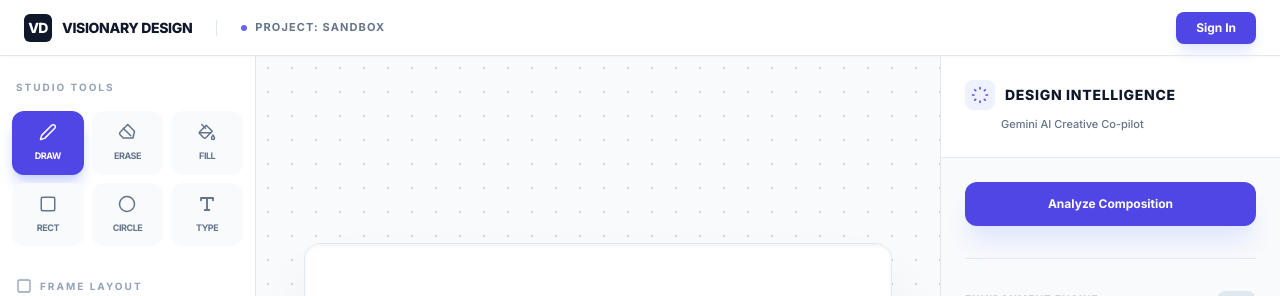
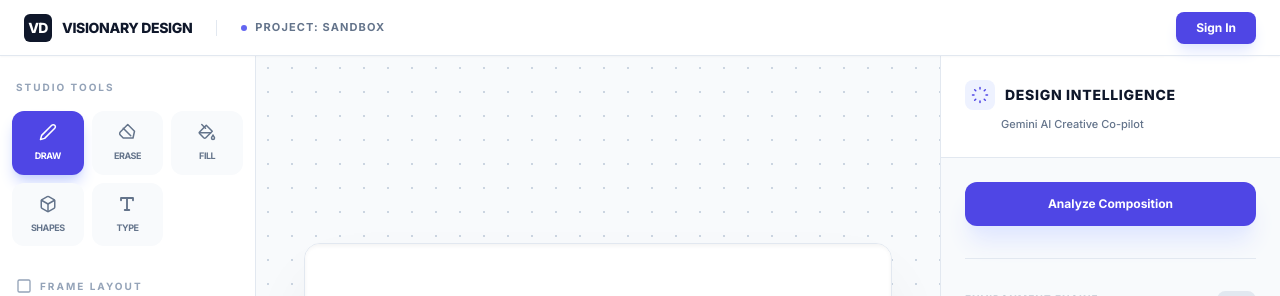
Before and after one commit to zsham/Visionary-Design, a React (Vite) app: page / in a window 1280 px wide. Shown: the top 296 px of the page. Built offline with nearby package versions, Linux system fonts and the light colour scheme.

Commit message:
feat: Add Shapes tool to ControlPanel
Introduces a new "Shapes" tool to the control panel, allowing users to select basic geometric shapes. This enhances the drawing capabilities by providing predefined shape options. Icons for Rectangle and Circle have been made reusable with a `size` prop.

```diff
--- a/components/ControlPanel.tsx
+++ b/components/ControlPanel.tsx
@@ -1,5 +1,5 @@
 
-import React, { useRef } from 'react';
+import React, { useRef, useState } from 'react';
 import { Tool, CanvasState, AspectRatio } from '../types';
 
 interface ControlPanelProps {
@@ -27,12 +27,20 @@ const FillIcon = () => (
   <svg viewBox="0 0 24 24" width="18" height="18" stroke="currentColor" strokeWidth="2" fill="none" strokeLinecap="round" strokeLinejoin="round"><path d="M19 11l-8-8-8.6 8.6a2 2 0 0 0 0 2.8l5.2 5.2c.8.8 2 .8 2.8 0L19 11z"></path><path d="m5 2 5 5"></path><path d="M2 13h15"></path><path d="M22 20a2 2 0 1 1-4 0c0-1.6 1.7-2.4 2-4 .3 1.6 2 2.4 2 4z"></path></svg>
 );
 
-const RectangleIcon = () => (
-  <svg viewBox="0 0 24 24" width="18" height="18" stroke="currentColor" strokeWidth="2" fill="none" strokeLinecap="round" strokeLinejoin="round"><rect x="3" y="3" width="18" height="18" rx="2" ry="2"></rect></svg>
+const RectangleIcon = ({ size = 18 }) => (
+  <svg viewBox="0 0 24 24" width={size} height={size} stroke="currentColor" strokeWidth="2" fill="none" strokeLinecap="round" strokeLinejoin="round"><rect x="3" y="3" width="18" height="18" rx="2" ry="2"></rect></svg>
 );
 
-const CircleIcon = () => (
-  <svg viewBox="0 0 24 24" width="18" height="18" stroke="currentColor" strokeWidth="2" fill="none" strokeLinecap="round" strokeLinejoin="round"><circle cx="12" cy="12" r="10"></circle></svg>
+const CircleIcon = ({ size = 18 }) => (
+  <svg viewBox="0 0 24 24" width={size} height={size} stroke="currentColor" strokeWidth="2" fill="none" strokeLinecap="round" strokeLinejoin="round"><circle cx="12" cy="12" r="10"></circle></svg>
+);
+
+const ShapesIcon = () => (
+  <svg viewBox="0 0 24 24" width="18" height="18" stroke="currentColor" strokeWidth="2" fill="none" strokeLinecap="round" strokeLinejoin="round">
+    <path d="M21 16V8a2 2 0 0 0-1-1.73l-7-4a2 2 0 0 0-2 0l-7 4A2 2 0 0 0 3 8v8a2 2 0 0 0 1 1.73l7 4a2 2 0 0 0 2 0l7-4A2 2 0 0 0 21 16z"></path>
+    <polyline points="3.29 7 12 12 20.71 7"></polyline>
+    <line x1="12" y1="22" x2="12" y2="12"></line>
+  </svg>
 );
 
 const FrameIcon = () => (
@@ -41,6 +49,7 @@ const FrameIcon = () => (
 
 const ControlPanel: React.FC<ControlPanelProps> = ({ state, setState, onClear, onUndo, onDownload, onReset }) => {
   const colorInputRef = useRef<HTMLInputElement>(null);
+  const [lastShape, setLastShape] = useState<'rectangle' | 'circle'>('rectangle');
 
   const presets = [
     '#0f172a', '#e11d48', '#f59e0b', '#10b981', '#2563eb', '#7c3aed', '#db2777', '#64748b'
@@ -63,6 +72,13 @@ const ControlPanel: React.FC<ControlPanelProps> = ({ state, setState, onClear, o
   const handleColorChange = (e: React.ChangeEvent<HTMLInputElement>) => {
     setState(prev => ({ ...prev, color: e.target.value, tool: 'pencil' }));
   };
+
+  const handleShapeSelect = (tool: 'rectangle' | 'circle') => {
+    setLastShape(tool);
+    setState(prev => ({ ...prev, tool }));
+  };
+
+  const isShapeActive = state.tool === 'rectangle' || state.tool === 'circle';
 
   return (
     <div className="w-16 md:w-64 bg-white border-r border-slate-200 flex flex-col h-full overflow-hidden">
@@ -109,28 +125,16 @@ const ControlPanel: React.FC<ControlPanelProps> = ({ state, setState, onClear, o
               <span className="text-[9px] mt-2 font-bold hidden md:block uppercase tracking-tighter text-center">Fill</span>
             </button>
             <button
-              onClick={() => setState(prev => ({ ...prev, tool: 'rectangle' }))}
+              onClick={() => handleShapeSelect(lastShape)}
               className={`p-3 rounded-xl flex flex-col items-center justify-center transition-all duration-200 ${
-                state.tool === 'rectangle'
+                isShapeActive
                 ? 'bg-indigo-600 text-white shadow-lg shadow-indigo-200'
                 : 'bg-slate-50 text-slate-500 hover:bg-slate-100'
               }`}
-              title="Rectangle (R)"
+              title="Shapes (S)"
             >
-              <RectangleIcon />
-              <span className="text-[9px] mt-2 font-bold hidden md:block uppercase tracking-tighter text-center">Rect</span>
-            </button>
-            <button
-              onClick={() => setState(prev => ({ ...prev, tool: 'circle' }))}
-              className={`p-3 rounded-xl flex flex-col items-center justify-center transition-all duration-200 ${
-                state.tool === 'circle'
-                ? 'bg-indigo-600 text-white shadow-lg shadow-indigo-200'
-                : 'bg-slate-50 text-slate-500 hover:bg-slate-100'
-              }`}
-              title="Circle (C)"
-            >
-              <CircleIcon />
-              <span className="text-[9px] mt-2 font-bold hidden md:block uppercase tracking-tighter text-center">Circle</span>
+              <ShapesIcon />
+              <span className="text-[9px] mt-2 font-bold hidden md:block uppercase tracking-tighter text-center">Shapes</span>
             </button>
             <button
               onClick={() => setState(prev => ({ ...prev, tool: 'text' }))}
@@ -207,6 +211,50 @@ const ControlPanel: React.FC<ControlPanelProps> = ({ state, setState, onClear, o
               />
               <div className="flex justify-between text-[10px] text-slate-400 mt-2 font-medium">
                 <span>{state.fontSize}px</span>
+              </div>
+            </div>
+          </section>
+        ) : isShapeActive ? (
+          <section className="hidden md:block space-y-6 animate-in fade-in slide-in-from-left-2">
+            <div>
+              <label className="text-[10px] font-bold text-slate-400 uppercase tracking-[0.2em] mb-3 block px-1">Select Shape</label>
+              <div className="flex gap-2">
+                <button
+                  onClick={() => handleShapeSelect('rectangle')}
+                  className={`flex-1 p-3 rounded-xl border flex flex-col items-center justify-center transition-all ${
+                    state.tool === 'rectangle'
+                    ? 'bg-slate-900 border-slate-900 text-white shadow-md'
+                    : 'bg-white border-slate-200 text-slate-500 hover:bg-slate-50'
+                  }`}
+                >
+                  <RectangleIcon size={20} />
+                  <span className="text-[9px] mt-1 font-bold uppercase tracking-tighter">Rect</span>
+                </button>
+                <button
+                  onClick={() => handleShapeSelect('circle')}
+                  className={`flex-1 p-3 rounded-xl border flex flex-col items-center justify-center transition-all ${
+                    state.tool === 'circle'
+                    ? 'bg-slate-900 border-slate-900 text-white shadow-md'
+                    : 'bg-white border-slate-200 text-slate-500 hover:bg-slate-50'
+                  }`}
+                >
+                  <CircleIcon size={20} />
+                  <span className="text-[9px] mt-1 font-bold uppercase tracking-tighter">Circle</span>
+                </button>
+              </div>
+            </div>
+            <div>
+              <label className="text-[10px] font-bold text-slate-400 uppercase tracking-[0.2em] mb-3 block px-1">Border Weight</label>
+              <input
+                type="range"
+                min="1"
+                max="60"
+                value={state.brushSize}
+                onChange={(e) => setState(prev => ({ ...prev, brushSize: parseInt(e.target.value) }))}
+                className="w-full h-1.5 bg-slate-100 rounded-lg appearance-none cursor-pointer accent-indigo-600"
+              />
+              <div className="flex justify-between text-[10px] text-slate-400 mt-2 font-medium">
+                <span>{state.brushSize}px</span>
               </div>
             </div>
           </section>
```
